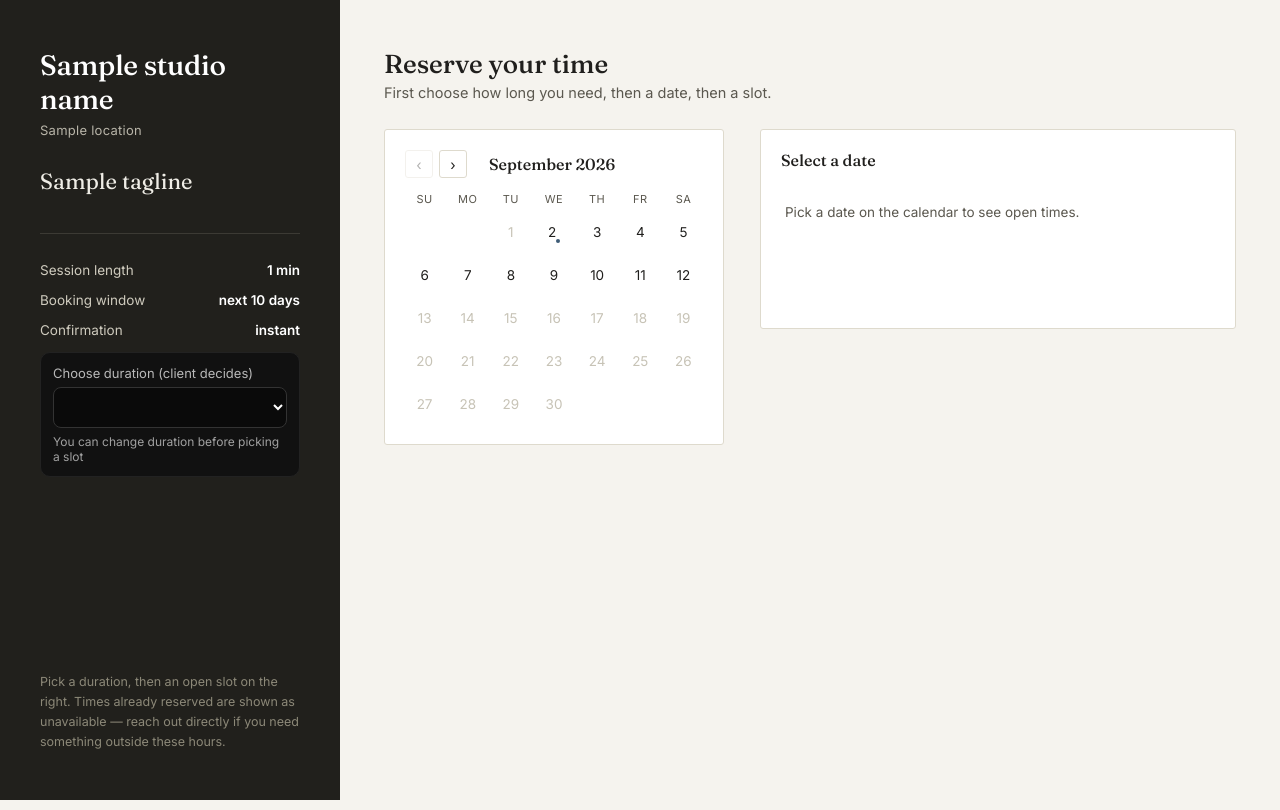
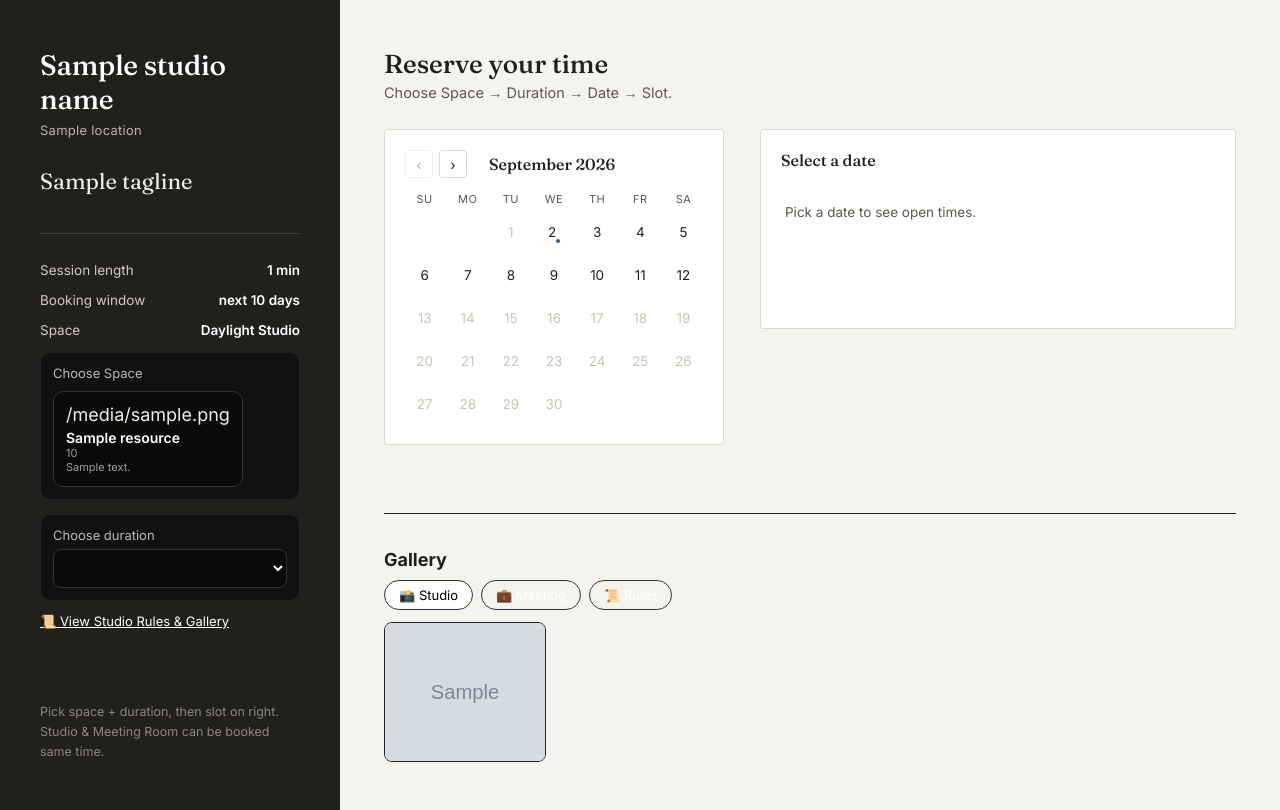
Before and after one commit to ashishpy2408-source/the-deven-booking, a Flask app: template templates/book.html in a window 1280 px wide. Run offline with Flask 3, Linux system fonts and the light colour scheme; the template is opened without the code that fills it: most values are stand-ins (such as "Sample title", 1, 10 or a date in 2020); grey boxes marked "Sample" are stand-in pictures.

Commit message:
Update book.html

```diff
--- a/templates/book.html
+++ b/templates/book.html
@@ -8,27 +8,48 @@
 <style>
 .duration-wrap{margin-top:14px; padding:12px; background:#111; border-radius:10px; border:1px solid #222}
 .duration-wrap label{font-size:13px; opacity:0.7; display:block; margin-bottom:6px; color:#fff}
-.duration-wrap select{width:100%; padding:10px 12px; border-radius:8px; border:1px solid #333; background:#0a0a0a; color:#fff; font-size:15px}
+.duration-wrap select{width:100%; padding:10px 12px; border-radius:8px; border:1px solid #333; background:#0a0a0a; color:#fff}
 .price-hint{font-size:12px; opacity:0.6; margin-top:6px; color:#fff}
+.resource-wrap{margin-top:10px; display:grid; grid-template-columns:1fr 1fr; gap:10px}
+.resource-card{padding:12px; border-radius:10px; border:1px solid #333; background:#0a0a0a; cursor:pointer; text-align:left}
+.resource-card.active{border-color:#fff; background:#1a1a1a}
+.r-name{font-size:14px; font-weight:600; color:#fff; margin-top:4px}
+.r-price{font-size:11px; opacity:0.6; color:#fff}
+.gallery-section{margin-top:40px; border-top:1px solid #222; padding-top:20px}
+.gallery-tabs{display:flex; gap:8px; margin-bottom:12px; flex-wrap:wrap}
+.gallery-tabs button{padding:6px 14px; border-radius:20px; border:1px solid #333; background:transparent; color:#fff; cursor:pointer; font-size:13px}
+.gallery-tabs button.active{background:#fff; color:#000}
+.gallery-grid{display:grid; grid-template-columns:repeat(auto-fill, minmax(160px,1fr)); gap:10px}
+.gallery-grid img{width:100%; height:140px; object-fit:cover; border-radius:8px; border:1px solid #222}
+.rules-link{display:inline-block; margin-top:12px; color:#fff; text-decoration:underline; font-size:13px}
 </style>
 </head>
 <body>
 <div class="book-shell">
-
 <aside class="book-panel">
 <div class="top">
 <span class="brand-mark">{{ studio_name }}</span>
 <div class="location">{{ location }}</div>
 <p class="tagline">{{ tagline }}</p>
-
 <div class="meta-list">
-        <div class="meta-row"><span>Session length</span><strong id="leftDurationText">Flexible - Client choice</strong></div>
+<div class="meta-row"><span>Session length</span><strong id="leftDurationText">Flexible</strong></div>
 <div class="meta-row"><span>Booking window</span><strong>next {{ days_ahead }} days</strong></div>
-        <div class="meta-row"><span>Confirmation</span><strong>instant</strong></div>
+<div class="meta-row"><span>Space</span><strong id="leftResourceText">Daylight Studio</strong></div>
 </div>
-
 <div class="duration-wrap">
-        <label for="durationSelect">Choose duration (client decides)</label>
+<label>Choose Space</label>
+<div class="resource-wrap">
+{% for rid, r in resources.items() %}
+<div class="resource-card {% if loop.first %}active{% endif %}" data-resource="{{ rid }}" onclick="selectResource('{{ rid }}')">
+<div style="font-size:18px">{{ r.icon }}</div>
+<div class="r-name">{{ r.name }}</div>
+<div class="r-price">{{ r.price }}<br>{{ r.desc }}</div>
+</div>
+{% endfor %}
+</div>
+</div>
+<div class="duration-wrap">
+<label for="durationSelect">Choose duration</label>
 <select id="durationSelect">
 <option value="60">1 Hour</option>
 <option value="120">2 Hours</option>
@@ -36,284 +57,61 @@
 <option value="300">Half Day (5 Hours)</option>
 <option value="600">Full Day (10 Hours)</option>
 </select>
-        <div class="price-hint" id="priceHint">You can change duration before picking a slot</div>
 </div>
-
+<a href="/rules" class="rules-link">📜 View Studio Rules & Gallery</a>
 </div>
-    <div class="bottom">
-      Pick a duration, then an open slot on the right. Times already reserved are shown as unavailable — reach out directly if you need something outside these hours.
-    </div>
+<div class="bottom">Pick space + duration, then slot on right. Studio & Meeting Room can be booked same time.</div>
 </aside>
-
 <main class="book-main">
-    <div>
-      <h1>Reserve your time</h1>
-      <div class="sub">First choose how long you need, then a date, then a slot.</div>
-    </div>
-
+<div><h1>Reserve your time</h1><div class="sub">Choose Space → Duration → Date → Slot.</div></div>
 <div class="booking-grid">
 <div class="calendar-card">
-        <div class="cal-header">
-          <div class="cal-nav">
-            <button id="prevMonth" type="button" aria-label="Previous month">‹</button>
-            <button id="nextMonth" type="button" aria-label="Next month">›</button>
-          </div>
-          <div class="month-label" id="monthLabel"></div>
-          <div style="width:66px"></div>
-        </div>
-        <div class="cal-weekdays">
-          <div>Su</div><div>Mo</div><div>Tu</div><div>We</div><div>Th</div><div>Fr</div><div>Sa</div>
-        </div>
+<div class="cal-header"><div class="cal-nav"><button id="prevMonth" type="button">‹</button><button id="nextMonth" type="button">›</button></div><div class="month-label" id="monthLabel"></div><div style="width:66px"></div></div>
+<div class="cal-weekdays"><div>Su</div><div>Mo</div><div>Tu</div><div>We</div><div>Th</div><div>Fr</div><div>Sa</div></div>
 <div class="cal-days" id="calDays"></div>
 </div>
-
-      <div class="slots-card">
-        <h2 id="slotsHeading">Select a date</h2>
-        <div id="slotsBody">
-          <div class="empty-note">Pick a date on the calendar to see open times.</div>
+<div class="slots-card"><h2 id="slotsHeading">Select a date</h2><div id="slotsBody"><div class="empty-note">Pick a date to see open times.</div></div></div>
 </div>
+{% if gallery %}
+<div class="gallery-section">
+<h2 style="font-size:18px; margin-bottom:10px;">Gallery</h2>
+<div class="gallery-tabs">
+<button class="active" onclick="showGallery('studio', this)">📸 Studio</button>
+<button onclick="showGallery('meeting', this)">💼 Meeting</button>
+<button onclick="showGallery('rules', this)">📜 Rules</button>
 </div>
+<div id="gal-studio" class="gallery-grid">{% for img in gallery.studio %}<img src="{{ url_for('static', filename=img) }}">{% else %}<div class="empty-note">Upload to static/images/studio/</div>{% endfor %}</div>
+<div id="gal-meeting" class="gallery-grid" style="display:none">{% for img in gallery.meeting %}<img src="{{ url_for('static', filename=img) }}">{% else %}<div class="empty-note">Upload to static/images/meeting/</div>{% endfor %}</div>
+<div id="gal-rules" class="gallery-grid" style="display:none">{% for img in gallery.rules %}<img src="{{ url_for('static', filename=img) }}">{% else %}<div class="empty-note">Upload to static/images/rules/</div>{% endfor %}</div>
 </div>
+{% endif %}
 </main>
 </div>
-
-<div class="modal-overlay" id="modalOverlay" style="display:none;">
-  <div class="modal-card" id="modalCard"></div>
-</div>
-
+<div class="modal-overlay" id="modalOverlay" style="display:none;"><div class="modal-card" id="modalCard"></div></div>
 <script>
-const DAYS_AHEAD = {{ days_ahead }};
-const DEFAULT_SESSION = {{ session_length }};
-
-let viewYear, viewMonth;
-let selectedDateStr = null;
-let selectedSlot = null;
-let selectedDuration = parseInt(localStorage.getItem('deven_duration') || DEFAULT_SESSION || 60);
-
-const today = new Date();
-viewYear = today.getFullYear();
-viewMonth = today.getMonth();
-
-const monthLabelEl = document.getElementById('monthLabel');
-const calDaysEl = document.getElementById('calDays');
-const slotsHeading = document.getElementById('slotsHeading');
-const slotsBody = document.getElementById('slotsBody');
-const durationSelect = document.getElementById('durationSelect');
-const leftDurationText = document.getElementById('leftDurationText');
-
-durationSelect.value = selectedDuration;
-updateLeftText();
-
-function pad(n){ return n.toString().padStart(2,'0'); }
-function fmtDate(y,m,d){ return `${y}-${pad(m+1)}-${pad(d)}`; }
-function toDateOnly(dt){ return new Date(dt.getFullYear(), dt.getMonth(), dt.getDate()); }
-
-function updateLeftText(){
-  const map = {60:'1 Hour',120:'2 Hours',180:'3 Hours',300:'Half Day',600:'Full Day'};
-  leftDurationText.textContent = map[selectedDuration] || `${selectedDuration} min`;
-}
-
-function addMinutes(timeStr, mins){
-  const [h,m] = timeStr.split(':').map(Number);
-  let total = h*60 + m + mins;
-  let nh = Math.floor(total/60) % 24;
-  let nm = total % 60;
-  return `${pad(nh)}:${pad(nm)}`;
-}
-
-function renderCalendar(){
-  const monthNames = ["January","February","March","April","May","June","July","August","September","October","November","December"];
-  monthLabelEl.textContent = `${monthNames[viewMonth]} ${viewYear}`;
-
-  const firstDay = new Date(viewYear, viewMonth, 1);
-  const startWeekday = firstDay.getDay();
-  const daysInMonth = new Date(viewYear, viewMonth+1, 0).getDate();
-
-  const todayOnly = toDateOnly(new Date());
-  const maxDate = new Date(todayOnly);
-  maxDate.setDate(maxDate.getDate() + DAYS_AHEAD);
-
-  calDaysEl.innerHTML = '';
-
-  for(let i=0;i<startWeekday;i++){
-    const cell = document.createElement('div');
-    cell.className = 'cal-day empty';
-    calDaysEl.appendChild(cell);
-  }
-
-  for(let d=1; d<=daysInMonth; d++){
-    const cellDate = new Date(viewYear, viewMonth, d);
-    const cell = document.createElement('div');
-    cell.className = 'cal-day';
-    cell.textContent = d;
-
-    const dateStr = fmtDate(viewYear, viewMonth, d);
-    const disabled = cellDate < todayOnly || cellDate > maxDate;
-
-    if(disabled){
-      cell.classList.add('disabled');
-    } else {
-      cell.addEventListener('click', () => selectDate(dateStr, cell));
-    }
-    if(cellDate.getTime() === todayOnly.getTime()){
-      cell.classList.add('today');
-    }
-    if(dateStr === selectedDateStr){
-      cell.classList.add('selected');
-    }
-    calDaysEl.appendChild(cell);
-  }
-  document.getElementById('prevMonth').disabled = (viewYear === todayOnly.getFullYear() && viewMonth === todayOnly.getMonth());
-}
-
-function selectDate(dateStr, cellEl){
-  selectedDateStr = dateStr;
-  selectedSlot = null;
-  document.querySelectorAll('.cal-day.selected').forEach(el => el.classList.remove('selected'));
-  if(cellEl) cellEl.classList.add('selected');
-  loadSlots(dateStr);
-}
-
-function loadSlots(dateStr){
-  const niceDate = new Date(dateStr + 'T00:00:00').toLocaleDateString(undefined, {weekday:'long', month:'long', day:'numeric'});
-  slotsHeading.textContent = `${niceDate} · ${selectedDuration/60}h slot`;
-  slotsBody.innerHTML = '<div class="empty-note">Loading times…</div>';
-
-  fetch(`/api/availability?date=${dateStr}&duration=${selectedDuration}`)
-    .then(r => r.json())
-    .then(data => {
-      if(!data.bookable || !data.slots.length){
-        slotsBody.innerHTML = '<div class="empty-note">No sessions available this day for this duration.</div>';
-        return;
-      }
-      const grid = document.createElement('div');
-      grid.className = 'slots-grid';
-      data.slots.forEach(slot => {
-        // slot.start comes from server, but we recalculate end based on selectedDuration for client choice
-        const end = addMinutes(slot.start, selectedDuration);
-        const btn = document.createElement('button');
-        btn.type = 'button';
-        btn.className = 'slot-btn' + (slot.available ? '' : ' taken');
-        btn.textContent = `${formatTime(slot.start)} - ${formatTime(end)}`;
-        if(slot.available){
-          btn.addEventListener('click', () => openBookingModal(dateStr, {start: slot.start, end: end}, niceDate));
-        } else {
-          btn.disabled = true;
-        }
-        grid.appendChild(btn);
-      });
-      slotsBody.innerHTML = '';
-      slotsBody.appendChild(grid);
-    })
-    .catch(() => {
-      slotsBody.innerHTML = '<div class="empty-note">Couldn\'t load times. Please refresh.</div>';
-    });
-}
-
-function formatTime(hhmm){
-  const [h,m] = hhmm.split(':').map(Number);
-  const d = new Date(); d.setHours(h,m,0,0);
-  return d.toLocaleTimeString(undefined, {hour:'numeric', minute:'2-digit'});
-}
-
-const overlay = document.getElementById('modalOverlay');
-const modalCard = document.getElementById('modalCard');
-
-function closeModal(){ overlay.style.display = 'none'; modalCard.innerHTML = ''; }
-overlay.addEventListener('click', (e) => { if(e.target === overlay) closeModal(); });
-
-function openBookingModal(dateStr, slot, niceDate){
-  modalCard.innerHTML = `
-    <h3>Confirm your session</h3>
-    <div class="slot-summary">${niceDate} · ${formatTime(slot.start)} – ${formatTime(slot.end)} (${selectedDuration/60} hour${selectedDuration>60?'s':''})</div>
-    <form id="bookForm">
-      <div class="field"><label>Full name</label><input type="text" name="name" required></div>
-      <div class="field"><label>Email</label><input type="email" name="email" required></div>
-      <div class="field"><label>Phone (optional)</label><input type="tel" name="phone"></div>
-      <div class="field"><label>What are you shooting / recording? (optional)</label><textarea name="notes"></textarea></div>
-      <input type="hidden" name="duration" value="${selectedDuration}">
-      <div class="modal-actions">
-        <button type="submit" class="btn btn-primary">Confirm booking</button>
-        <button type="button" class="btn btn-ghost" id="cancelModalBtn">Cancel</button>
-      </div>
-      <div class="form-error" id="formError" style="display:none;"></div>
-    </form>
-  `;
-  overlay.style.display = 'flex';
-  document.getElementById('cancelModalBtn').addEventListener('click', closeModal);
-  document.getElementById('bookForm').addEventListener('submit', (e) => {
-    e.preventDefault();
-    submitBooking(dateStr, slot, niceDate, e.target);
-  });
-}
-
-function submitBooking(dateStr, slot, niceDate, formEl){
-  const submitBtn = formEl.querySelector('button[type="submit"]');
-  submitBtn.disabled = true;
-  submitBtn.textContent = 'Booking…';
-  const errorEl = document.getElementById('formError');
-  errorEl.style.display = 'none';
-
-  const payload = {
-    date: dateStr,
-    start: slot.start,
-    end: slot.end,
-    duration: selectedDuration,
-    name: formEl.name.value,
-    email: formEl.email.value,
-    phone: formEl.phone.value,
-    notes: formEl.notes.value,
-  };
-
-  fetch('/api/book', {
-    method: 'POST',
-    headers: {'Content-Type': 'application/json'},
-    body: JSON.stringify(payload)
-  })
-  .then(async r => {
-    const data = await r.json();
-    if(!r.ok){ throw new Error(data.error || 'Something went wrong.'); }
-    showConfirmation(niceDate, slot);
-    loadSlots(dateStr);
-  })
-  .catch(err => {
-    errorEl.textContent = err.message;
-    errorEl.style.display = 'block';
-    submitBtn.disabled = false;
-    submitBtn.textContent = 'Confirm booking';
-  });
-}
-
-function showConfirmation(niceDate, slot){
-  modalCard.innerHTML = `
-    <div class="confirm-card">
-      <div class="mark">✓</div>
-      <h3>You're booked</h3>
-      <p>${niceDate}<br>${formatTime(slot.start)} – ${formatTime(slot.end)}<br><small>${selectedDuration/60} hour(s)</small></p>
-      <div class="modal-actions" style="justify-content:center;">
-        <button type="button" class="btn btn-primary" id="doneBtn">Done</button>
-      </div>
-    </div>
-  `;
-  document.getElementById('doneBtn').addEventListener('click', closeModal);
-}
-
-document.getElementById('prevMonth').addEventListener('click', () => {
-  viewMonth--; if(viewMonth < 0){ viewMonth = 11; viewYear--; }
-  renderCalendar();
-});
-document.getElementById('nextMonth').addEventListener('click', () => {
-  viewMonth++; if(viewMonth > 11){ viewMonth = 0; viewYear++; }
-  renderCalendar();
-});
-
-durationSelect.addEventListener('change', () => {
-  selectedDuration = parseInt(durationSelect.value);
-  localStorage.setItem('deven_duration', selectedDuration);
-  updateLeftText();
-  if(selectedDateStr) loadSlots(selectedDateStr);
-});
-
+const DAYS_AHEAD={{ days_ahead }}; const DEFAULT_SESSION={{ session_length }}; const RESOURCES={{ resources|tojson }};
+let viewYear,viewMonth,selectedDateStr=null,selectedDuration=parseInt(localStorage.getItem('deven_duration')||DEFAULT_SESSION||60);
+let selectedResource=localStorage.getItem('deven_resource')||'daylight_studio';
+const today=new Date(); viewYear=today.getFullYear(); viewMonth=today.getMonth();
+const monthLabelEl=document.getElementById('monthLabel'),calDaysEl=document.getElementById('calDays'),slotsHeading=document.getElementById('slotsHeading'),slotsBody=document.getElementById('slotsBody'),durationSelect=document.getElementById('durationSelect'),leftDurationText=document.getElementById('leftDurationText');
+durationSelect.value=selectedDuration; updateLeftText(); updateResourceUI();
+function selectResource(rid){selectedResource=rid; localStorage.setItem('deven_resource',rid); updateResourceUI(); if(selectedDateStr) loadSlots(selectedDateStr);}
+function updateResourceUI(){document.querySelectorAll('.resource-card').forEach(c=>c.classList.toggle('active',c.dataset.resource===selectedResource)); const r=RESOURCES[selectedResource]; if(r) document.getElementById('leftResourceText').textContent=r.name+' - '+r.price;}
+function showGallery(which,btn){document.querySelectorAll('.gallery-grid').forEach(g=>g.style.display='none'); document.getElementById('gal-'+which).style.display='grid'; document.querySelectorAll('.gallery-tabs button').forEach(b=>b.classList.remove('active')); btn.classList.add('active');}
+function pad(n){return n.toString().padStart(2,'0');} function fmtDate(y,m,d){return `${y}-${pad(m+1)}-${pad(d)}`;} function toDateOnly(dt){return new Date(dt.getFullYear(),dt.getMonth(),dt.getDate());}
+function updateLeftText(){const map={60:'1 Hour',120:'2 Hours',180:'3 Hours',300:'Half Day',600:'Full Day'}; leftDurationText.textContent=map[selectedDuration]||`${selectedDuration} min`;}
+function addMinutes(timeStr,mins){const[h,m]=timeStr.split(':').map(Number); let total=h*60+m+mins; let nh=Math.floor(total/60)%24; let nm=total%60; return `${pad(nh)}:${pad(nm)}`;}
+function renderCalendar(){const monthNames=["January","February","March","April","May","June","July","August","September","October","November","December"]; monthLabelEl.textContent=`${monthNames[viewMonth]} ${viewYear}`; const firstDay=new Date(viewYear,viewMonth,1); const startWeekday=firstDay.getDay(); const daysInMonth=new Date(viewYear,viewMonth+1,0).getDate(); const todayOnly=toDateOnly(new Date()); const maxDate=new Date(todayOnly); maxDate.setDate(maxDate.getDate()+DAYS_AHEAD); calDaysEl.innerHTML=''; for(let i=0;i<startWeekday;i++){const cell=document.createElement('div'); cell.className='cal-day empty'; calDaysEl.appendChild(cell);} for(let d=1;d<=daysInMonth;d++){const cellDate=new Date(viewYear,viewMonth,d); const cell=document.createElement('div'); cell.className='cal-day'; cell.textContent=d; const dateStr=fmtDate(viewYear,viewMonth,d); const disabled=cellDate<todayOnly||cellDate>maxDate; if(disabled){cell.classList.add('disabled');} else{cell.addEventListener('click',()=>selectDate(dateStr,cell));} if(cellDate.getTime()===todayOnly.getTime()){cell.classList.add('today');} if(dateStr===selectedDateStr){cell.classList.add('selected');} calDaysEl.appendChild(cell);} document.getElementById('prevMonth').disabled=(viewYear===todayOnly.getFullYear()&&viewMonth===todayOnly.getMonth());}
+function selectDate(dateStr,cellEl){selectedDateStr=dateStr; document.querySelectorAll('.cal-day.selected').forEach(el=>el.classList.remove('selected')); if(cellEl) cellEl.classList.add('selected'); loadSlots(dateStr);}
+function loadSlots(dateStr){const niceDate=new Date(dateStr+'T00:00:00').toLocaleDateString(undefined,{weekday:'long',month:'long',day:'numeric'}); const rName=RESOURCES[selectedResource]?.name||selectedResource; slotsHeading.textContent=`${niceDate} · ${rName} · ${selectedDuration/60}h`; slotsBody.innerHTML='<div class="empty-note">Loading…</div>'; fetch(`/api/availability?date=${dateStr}&duration=${selectedDuration}&resource=${selectedResource}`).then(r=>r.json()).then(data=>{if(!data.bookable||!data.slots.length){slotsBody.innerHTML='<div class="empty-note">No sessions available.</div>'; return;} const grid=document.createElement('div'); grid.className='slots-grid'; data.slots.forEach(slot=>{const end=addMinutes(slot.start,selectedDuration); const btn=document.createElement('button'); btn.type='button'; btn.className='slot-btn'+(slot.available?'':' taken'); btn.textContent=`${formatTime(slot.start)} - ${formatTime(end)}`; if(slot.available){btn.addEventListener('click',()=>openBookingModal(dateStr,{start:slot.start,end:end},niceDate));} else{btn.disabled=true;} grid.appendChild(btn);}); slotsBody.innerHTML=''; slotsBody.appendChild(grid);}).catch(()=>{slotsBody.innerHTML='<div class="empty-note">Couldn\'t load.</div>';});}
+function formatTime(hhmm){const[h,m]=hhmm.split(':').map(Number); const d=new Date(); d.setHours(h,m,0,0); return d.toLocaleTimeString(undefined,{hour:'numeric',minute:'2-digit'});}
+const overlay=document.getElementById('modalOverlay'),modalCard=document.getElementById('modalCard'); function closeModal(){overlay.style.display='none'; modalCard.innerHTML='';} overlay.addEventListener('click',e=>{if(e.target===overlay) closeModal();});
+function openBookingModal(dateStr,slot,niceDate){const rName=RESOURCES[selectedResource]?.name||selectedResource; modalCard.innerHTML=`<h3>Confirm - ${rName}</h3><div class="slot-summary">${niceDate} · ${formatTime(slot.start)} – ${formatTime(slot.end)} (${selectedDuration/60}h)</div><form id="bookForm"><div class="field"><label>Full name</label><input type="text" name="name" required></div><div class="field"><label>Email</label><input type="email" name="email" required></div><div class="field"><label>Phone</label><input type="tel" name="phone"></div><div class="field"><label>Notes</label><textarea name="notes"></textarea></div><input type="hidden" name="duration" value="${selectedDuration}"><input type="hidden" name="resource" value="${selectedResource}"><div class="modal-actions"><button type="submit" class="btn btn-primary">Confirm booking</button><button type="button" class="btn btn-ghost" id="cancelModalBtn">Cancel</button></div><div class="form-error" id="formError" style="display:none;"></div></form>`; overlay.style.display='flex'; document.getElementById('cancelModalBtn').addEventListener('click',closeModal); document.getElementById('bookForm').addEventListener('submit',e=>{e.preventDefault(); submitBooking(dateStr,slot,niceDate,e.target);});}
+function submitBooking(dateStr,slot,niceDate,formEl){const submitBtn=formEl.querySelector('button[type="submit"]'); submitBtn.disabled=true; submitBtn.textContent='Booking…'; const errorEl=document.getElementById('formError'); errorEl.style.display='none'; const payload={date:dateStr,start:slot.start,end:slot.end,duration:selectedDuration,resource:selectedResource,name:formEl.name.value,email:formEl.email.value,phone:formEl.phone.value,notes:formEl.notes.value,}; fetch('/api/book',{method:'POST',headers:{'Content-Type':'application/json'},body:JSON.stringify(payload)}).then(async r=>{const data=await r.json(); if(!r.ok){throw new Error(data.error||'Error');} showConfirmation(niceDate,slot); loadSlots(dateStr);}).catch(err=>{errorEl.textContent=err.message; errorEl.style.display='block'; submitBtn.disabled=false; submitBtn.textContent='Confirm booking';});}
+function showConfirmation(niceDate,slot){const rName=RESOURCES[selectedResource]?.name||selectedResource; modalCard.innerHTML=`<div class="confirm-card"><div class="mark">✓</div><h3>Booked - ${rName}</h3><p>${niceDate}<br>${formatTime(slot.start)} – ${formatTime(slot.end)}<br><small>${selectedDuration/60} hour(s)</small></p><div class="modal-actions" style="justify-content:center;"><button type="button" class="btn btn-primary" id="doneBtn">Done</button></div></div>`; document.getElementById('doneBtn').addEventListener('click',closeModal);}
+document.getElementById('prevMonth').addEventListener('click',()=>{viewMonth--; if(viewMonth<0){viewMonth=11; viewYear--;} renderCalendar();});
+document.getElementById('nextMonth').addEventListener('click',()=>{viewMonth++; if(viewMonth>11){viewMonth=0; viewYear++;} renderCalendar();});
+durationSelect.addEventListener('change',()=>{selectedDuration=parseInt(durationSelect.value); localStorage.setItem('deven_duration',selectedDuration); updateLeftText(); if(selectedDateStr) loadSlots(selectedDateStr);});
 renderCalendar();
 </script>
 </body>
```
Lines whose indentation alone changed are shown as unchanged.
